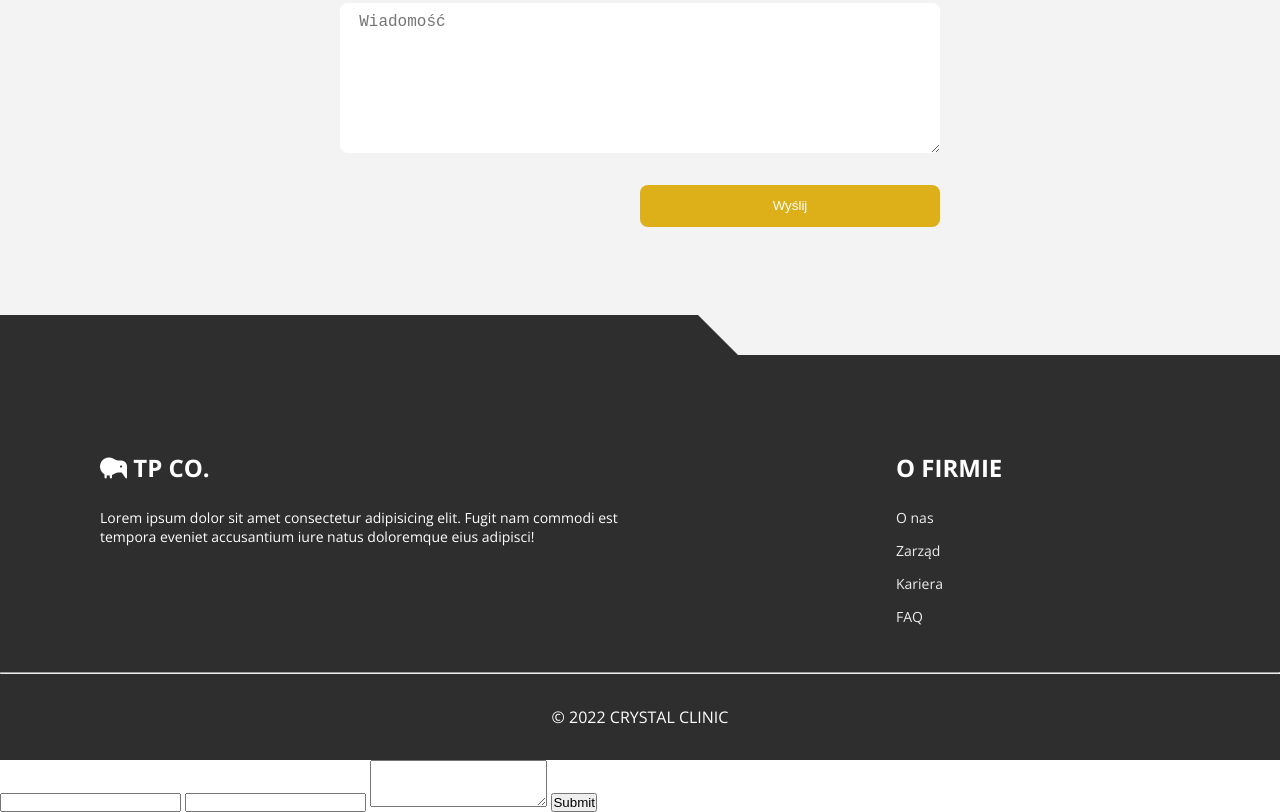
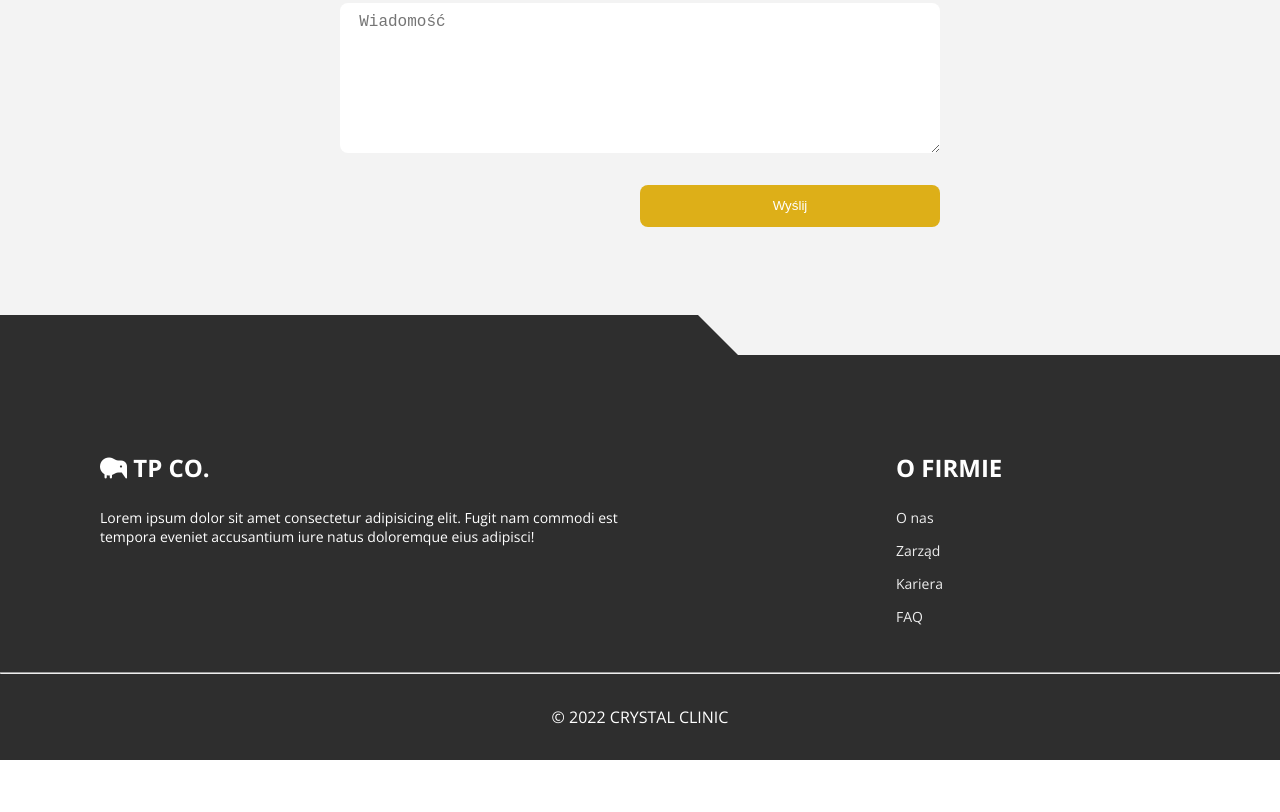
Before and after one commit to Rozmyslowski/CrystalClinicDemo, a plain HTML site: page index.html in a window 1280 px wide. Shown: the part 6192-7004 px from the top of the page. After the commit the page ends 6952 px from the top, so only its background shows below. Drawn offline with nearby package versions, Linux system fonts and the light colour scheme.

Commit message:
email delete

```diff
--- a/index.html
+++ b/index.html
@@ -408,15 +408,6 @@
 			</p>
 		</footer>
 
-		<form id="contactform" action="https://formsubmit.io/send/testcrystal@wp.pl" method="POST">
-			<input  name="name" type="text" id="name">
-			<input  name="email" type="email" id="email">
-			<textarea  name="comment" id="comment" rows="3"></textarea>
-
-			<input name="_formsubmit_id" type="text" style="display:none">
-
-			<input value="Submit" type="submit">
-		</form>
 
 
 		<!-- <button class="accordion">Section 1</button>
```
